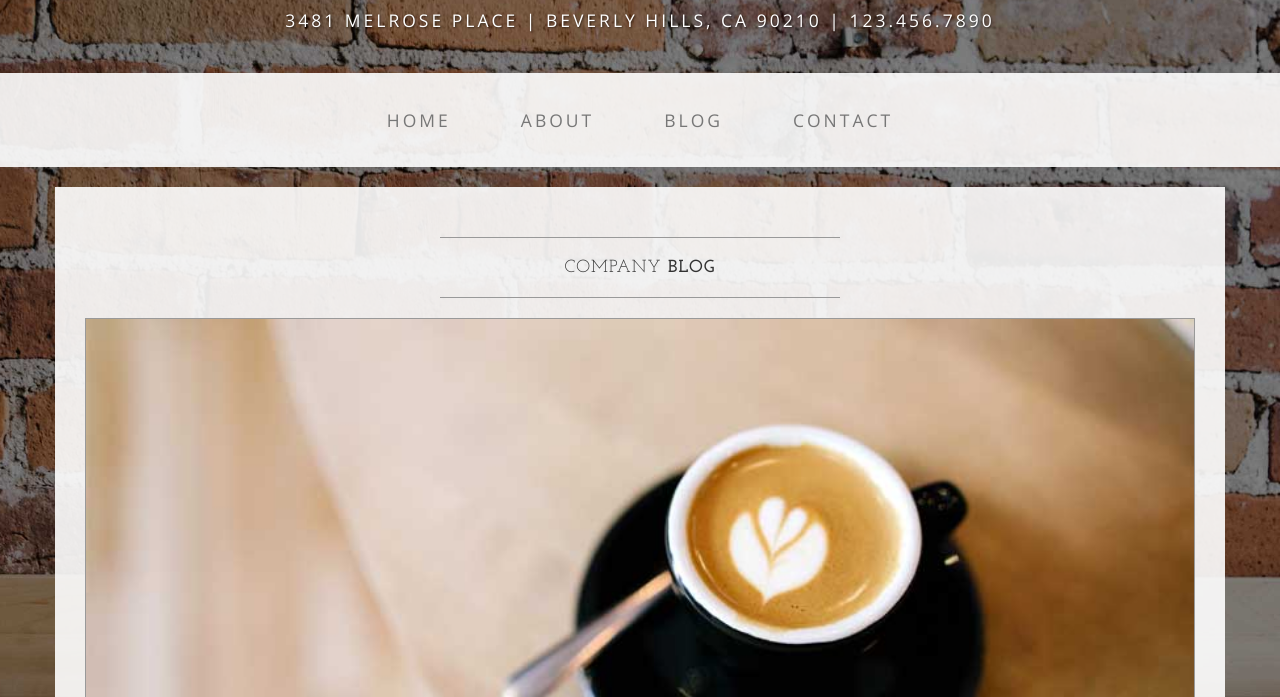
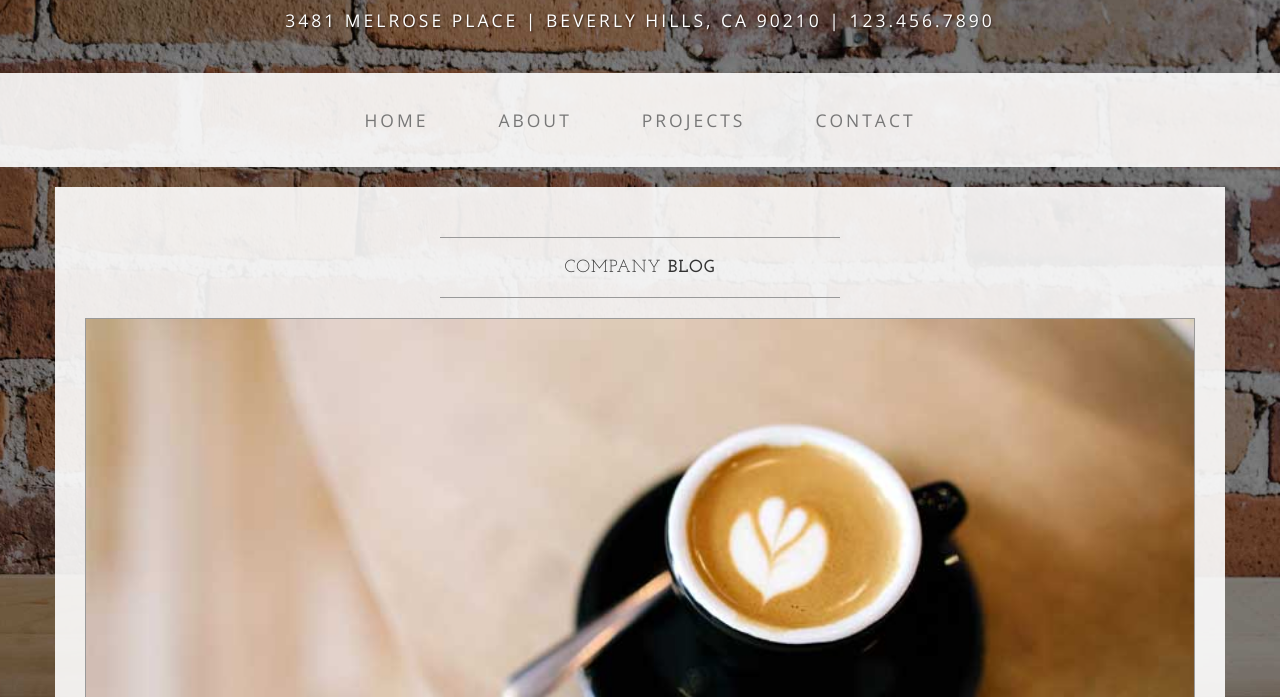
Before and after one commit to YoussefOuirini/CroissanterieBilderdijk, a plain HTML site: page blog.html in a window 1280 px wide. Shown: the part 103-800 px from the top of the page. Drawn offline with nearby package versions, Linux system fonts and the light colour scheme.

Commit message:
tChanged a Blog

```diff
--- a/blog.html
+++ b/blog.html
@@ -59,7 +59,7 @@
                         <a href="about.html">About</a>
                     </li>
                     <li>
-                        <a href="blog.html">Blog</a>
+                        <a href="blog.html">Projects</a>
                     </li>
                     <li>
                         <a href="contact.html">Contact</a>
```
